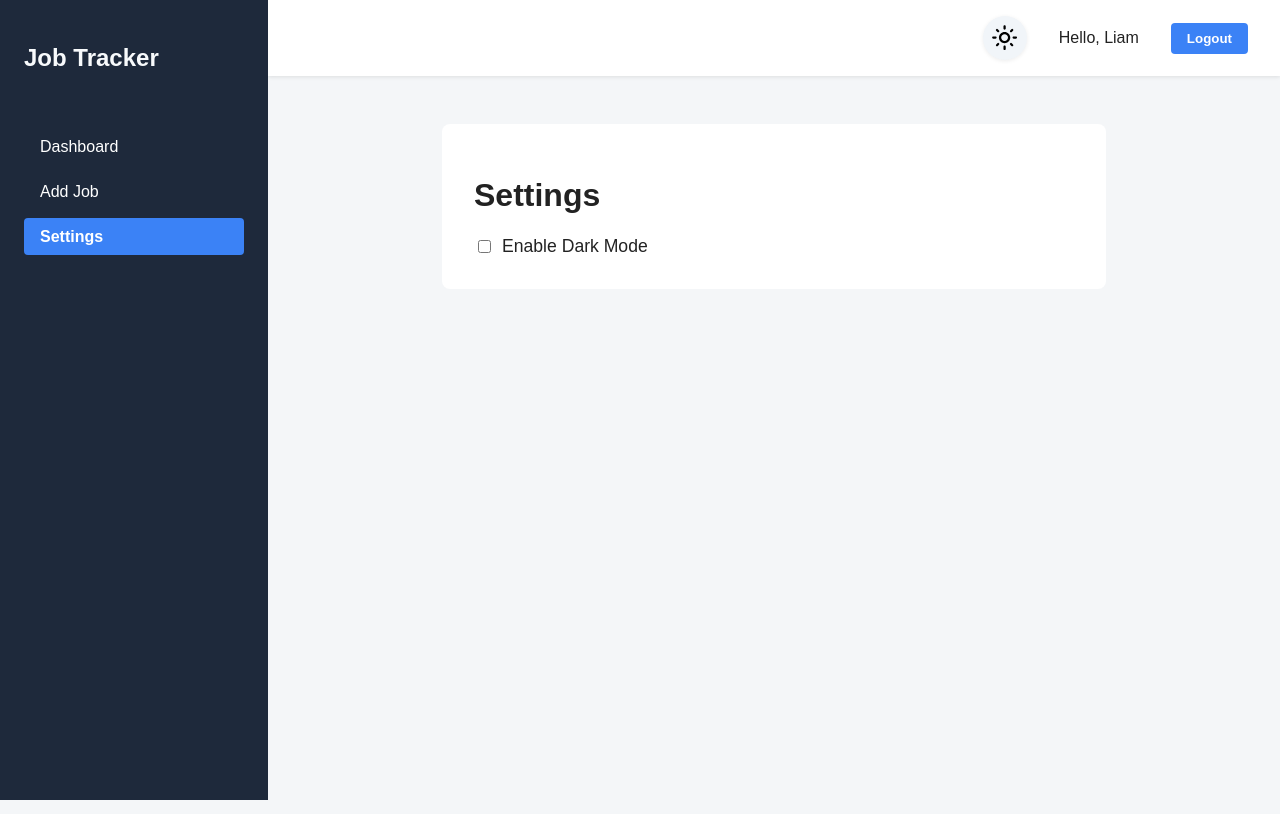
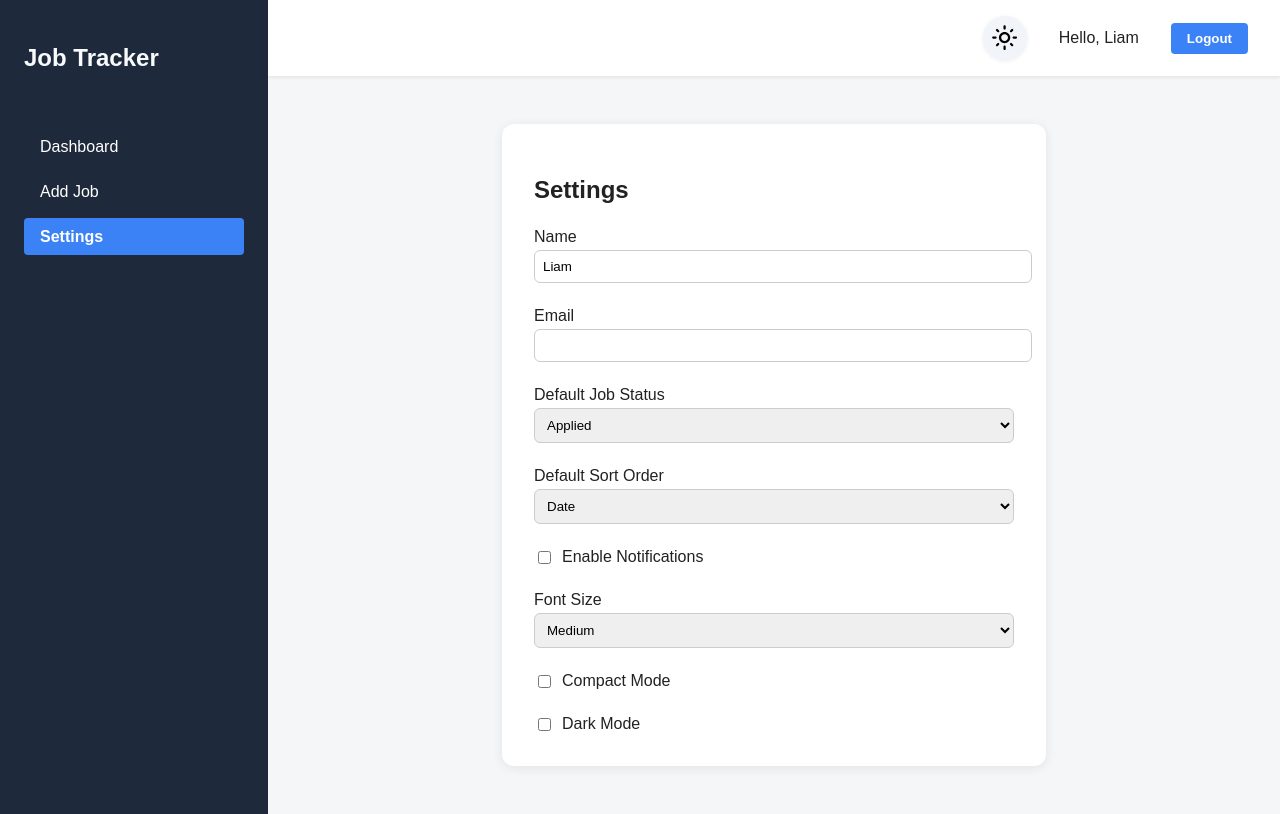
Before and after one commit to LLOKAI/job-tracker-app, a React (Vite) app in the folder client/: page /settings in a window 1280 px wide. Built offline with nearby package versions, Linux system fonts and the light colour scheme.

Commit message:
added new settings toggles, no function implementation yet

```diff
--- a/client/src/pages/Settings.jsx
+++ b/client/src/pages/Settings.jsx
@@ -1,27 +1,108 @@
-import React, { useContext } from 'react';
+import React, { useContext, useState } from 'react';
 import { ThemeContext } from '../ThemeContext';
 
 export default function Settings() {
   const { darkMode, setDarkMode } = useContext(ThemeContext);
 
+  // Example state for personal info (not persisted yet)
+  const [name, setName] = useState('Liam');
+  const [email, setEmail] = useState('');
+  const [defaultStatus, setDefaultStatus] = useState('APPLIED');
+  const [defaultSort, setDefaultSort] = useState('date');
+  const [notifications, setNotifications] = useState(false);
+  const [fontSize, setFontSize] = useState('medium');
+  const [compactMode, setCompactMode] = useState(false);
+
   return (
-    <div style={{
-      maxWidth: 600,
-      margin: '2rem auto',
-      background: darkMode ? '#1e293b' : '#fff',
-      padding: '2rem',
-      borderRadius: '8px',
-      color: darkMode ? '#f8fafc' : '#222',
-    }}>
-      <h1>Settings</h1>
-      <label style={{ display: 'flex', alignItems: 'center', gap: '0.5rem', fontSize: '1.1rem' }}>
-        <input
-          type="checkbox"
-          checked={darkMode}
-          onChange={() => setDarkMode(!darkMode)}
-        />
-        Enable Dark Mode
-      </label>
+    <div style={{ maxWidth: 480, margin: '2rem auto', padding: '2rem', background: darkMode ? '#23263a' : '#fff', borderRadius: 12, boxShadow: '0 2px 12px rgba(0,0,0,0.08)' }}>
+      <h2 style={{ marginBottom: '1.5rem' }}>Settings</h2>
+      <form style={{ display: 'flex', flexDirection: 'column', gap: '1.5rem' }}>
+        {/* Personal Info */}
+        <div>
+          <label style={{ fontWeight: 500 }}>Name</label>
+          <input
+            type="text"
+            value={name}
+            onChange={e => setName(e.target.value)}
+            style={{ width: '100%', padding: '0.5rem', borderRadius: 6, border: '1px solid #ccc', marginTop: 4 }}
+          />
+        </div>
+        <div>
+          <label style={{ fontWeight: 500 }}>Email</label>
+          <input
+            type="email"
+            value={email}
+            onChange={e => setEmail(e.target.value)}
+            style={{ width: '100%', padding: '0.5rem', borderRadius: 6, border: '1px solid #ccc', marginTop: 4 }}
+          />
+        </div>
+        {/* Preferences */}
+        <div>
+          <label style={{ fontWeight: 500 }}>Default Job Status</label>
+          <select
+            value={defaultStatus}
+            onChange={e => setDefaultStatus(e.target.value)}
+            style={{ width: '100%', padding: '0.5rem', borderRadius: 6, border: '1px solid #ccc', marginTop: 4 }}
+          >
+            <option value="APPLIED">Applied</option>
+            <option value="INTERVIEW">Interview</option>
+            <option value="REJECTED">Rejected</option>
+            <option value="OFFER">Offer</option>
+          </select>
+        </div>
+        <div>
+          <label style={{ fontWeight: 500 }}>Default Sort Order</label>
+          <select
+            value={defaultSort}
+            onChange={e => setDefaultSort(e.target.value)}
+            style={{ width: '100%', padding: '0.5rem', borderRadius: 6, border: '1px solid #ccc', marginTop: 4 }}
+          >
+            <option value="date">Date</option>
+            <option value="company">Company</option>
+            <option value="status">Status</option>
+          </select>
+        </div>
+        <div style={{ display: 'flex', alignItems: 'center', gap: 8 }}>
+          <input
+            type="checkbox"
+            checked={notifications}
+            onChange={e => setNotifications(e.target.checked)}
+            id="notifications"
+          />
+          <label htmlFor="notifications" style={{ fontWeight: 500 }}>Enable Notifications</label>
+        </div>
+        <div>
+          <label style={{ fontWeight: 500 }}>Font Size</label>
+          <select
+            value={fontSize}
+            onChange={e => setFontSize(e.target.value)}
+            style={{ width: '100%', padding: '0.5rem', borderRadius: 6, border: '1px solid #ccc', marginTop: 4 }}
+          >
+            <option value="small">Small</option>
+            <option value="medium">Medium</option>
+            <option value="large">Large</option>
+          </select>
+        </div>
+        <div style={{ display: 'flex', alignItems: 'center', gap: 8 }}>
+          <input
+            type="checkbox"
+            checked={compactMode}
+            onChange={e => setCompactMode(e.target.checked)}
+            id="compactMode"
+          />
+          <label htmlFor="compactMode" style={{ fontWeight: 500 }}>Compact Mode</label>
+        </div>
+        {/* Theme toggle (already in header, but shown here as well) */}
+        <div style={{ display: 'flex', alignItems: 'center', gap: 8 }}>
+          <input
+            type="checkbox"
+            checked={darkMode}
+            onChange={() => setDarkMode(!darkMode)}
+            id="darkMode"
+          />
+          <label htmlFor="darkMode" style={{ fontWeight: 500 }}>Dark Mode</label>
+        </div>
+      </form>
     </div>
   );
 }
```
